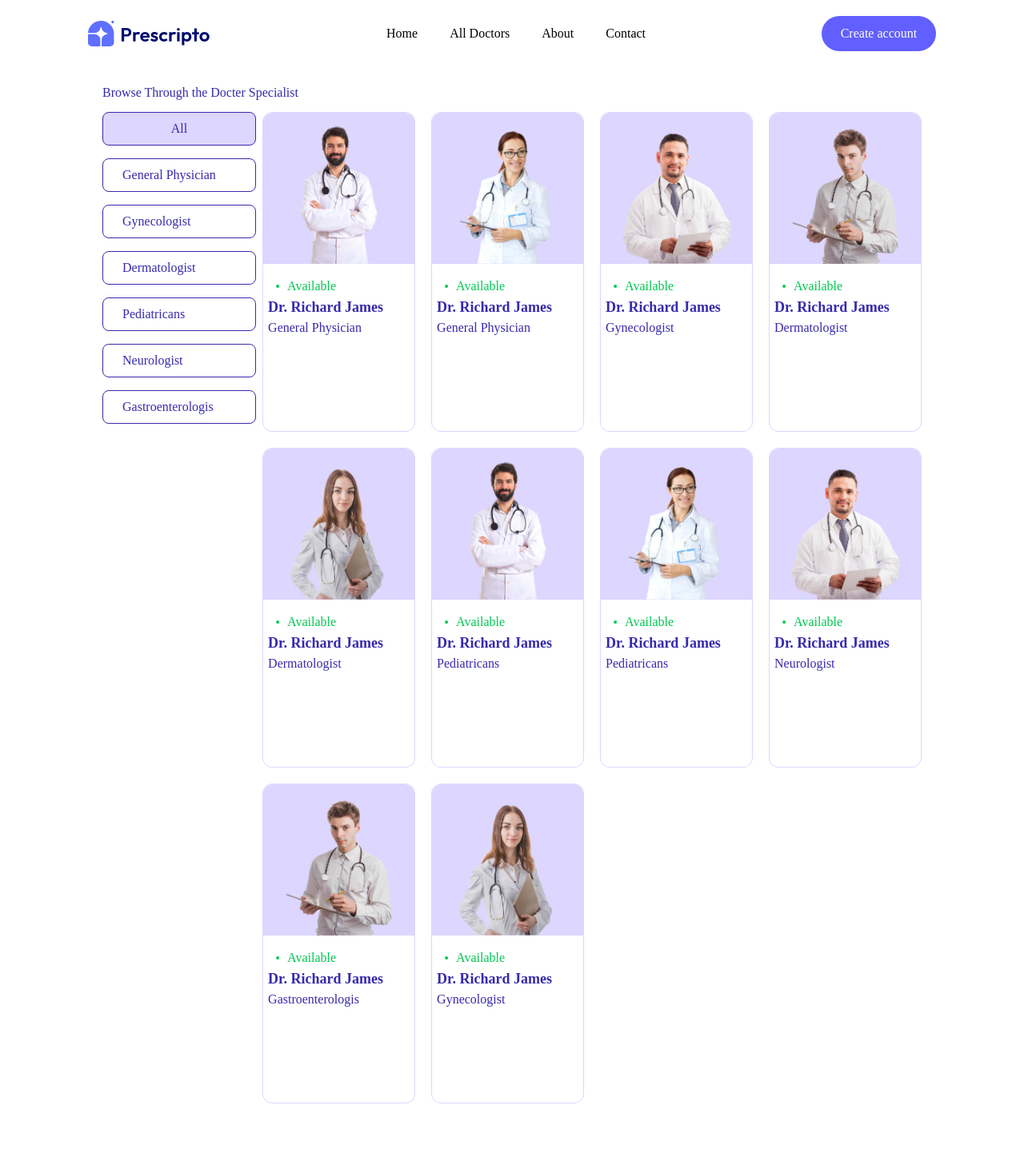
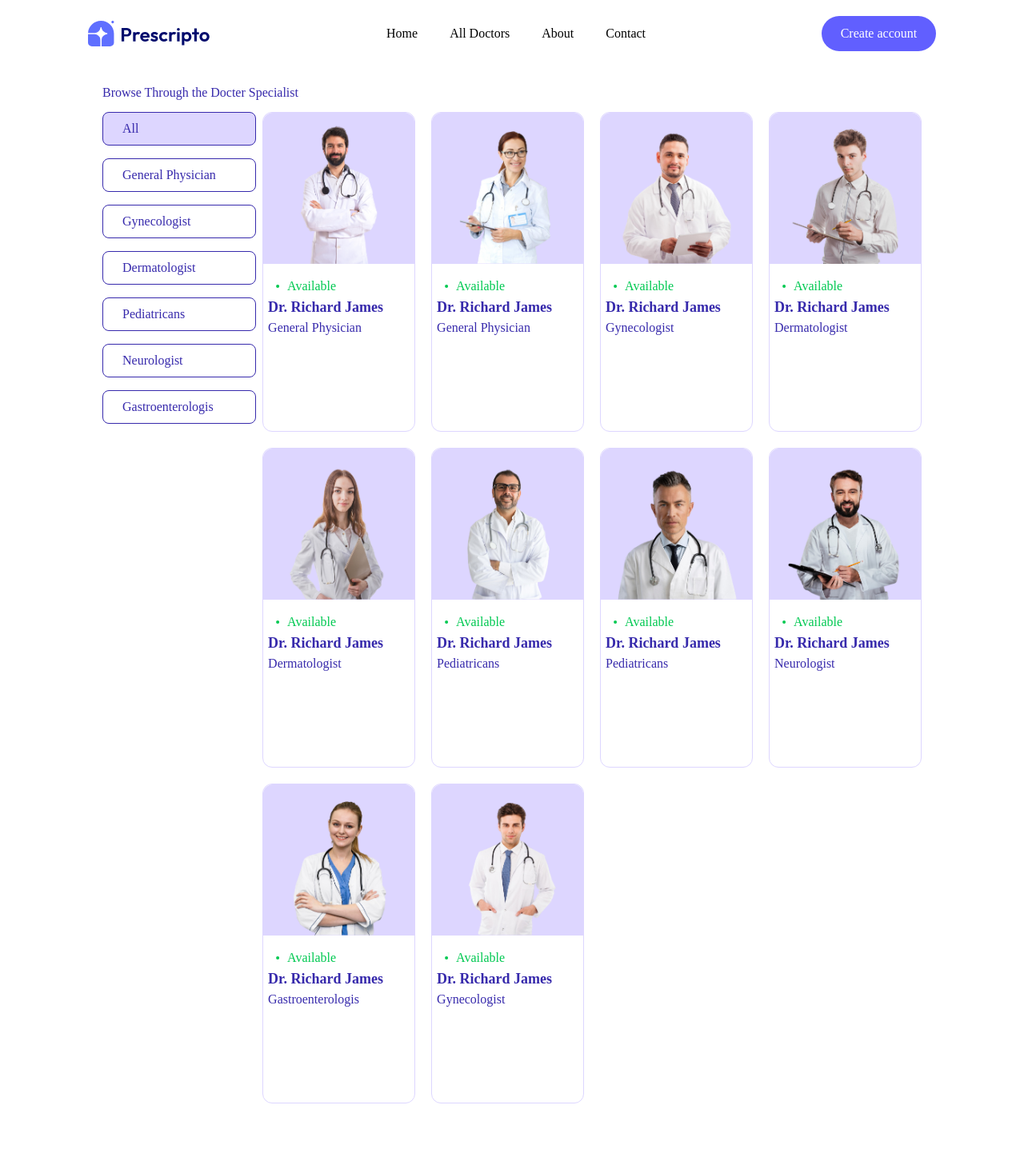
Before and after one commit to abhishekrathour27/Doctor-Appointment, a React (Vite) app: page /docter in a window 1280 px wide. Shown: the top 1442 px of the page at 80% size. Built offline with nearby package versions, Linux system fonts and the light colour scheme; a web font is replaced by a local one.

Commit message:
fix speciality component and doctor section

```diff
--- a/src/App.jsx
+++ b/src/App.jsx
@@ -16,6 +16,7 @@ function App() {
         <Route path='/' element={<Home/>} />
         <Route path='/about' element={<About/>} />
         <Route path='/docter' element={<Doctors/>} />
+        <Route path='/docter/:id' element={<Doctors/>} />
         <Route path='/contact' element={<Contact/>} />
         <Route path='/appointment' element={<Appointment/>} />
 
--- a/src/components/Speciality.jsx
+++ b/src/components/Speciality.jsx
@@ -13,7 +13,7 @@ export default function Speciality() {
             </div>
             <div className='flex gap-10'>
                 {specialties.map((spec) => (
-                    <div onClick={()=> navigate('/docter ')} className='flex flex-col items-center gap-3 hover:scale-110 transition-all duration-200'>
+                    <div onClick={() => navigate(`/docter/${spec.name}`)} className='flex flex-col items-center gap-3 hover:scale-110 transition-all duration-200'>
                         <img src={spec.image} alt={spec.name} className='w-20' />
                         <p>{spec.name}</p>
                     </div>
--- a/src/components/data/doctorCategory.js
+++ b/src/components/data/doctorCategory.js
@@ -1,4 +1,5 @@
 export const category = [
+  "All",
     'General Physician',
   'Gynecologist',
   'Dermatologist',
--- a/src/components/data/doctorData.js
+++ b/src/components/data/doctorData.js
@@ -39,34 +39,34 @@ export const doctorsData = [
       name: "Dr. Richard James",
       specialty: "Pediatricans",
       status: "Available",
-      image: "/doc1.png",
+      image: "/doc6.png",
     },
     {
       id: 7,
       name: "Dr. Richard James",
       specialty: "Pediatricans",
       status: "Available",
-      image: "/doc2.png",
+      image: "/doc7.png",
     },
     {
       id: 8,
       name: "Dr. Richard James",
       specialty: "Neurologist",
       status: "Available",
-      image: "/doc3.png",
+      image: "/doc8.png",
     },
     {
       id: 9,
       name: "Dr. Richard James",
       specialty: "Gastroenterologis",
       status: "Available",
-      image: "/doc4.png",
+      image: "/doc9.png",
     },
     {
       id: 10,
       name: "Dr. Richard James",
       specialty: "Gynecologist",
       status: "Available",
-      image: "/doc5.png",
+      image: "/doc10.png",
     },
   ];
--- a/src/pages/Doctors.jsx
+++ b/src/pages/Doctors.jsx
@@ -2,32 +2,30 @@ import React, { useState } from 'react'
 import DocterComp from '../components/DocterComp'
 import { doctorsData } from '../components/data/doctorData'
 import { category } from '../components/data/doctorCategory'
+import { useParams } from 'react-router'
 
 
 export default function Doctors() {
 
-  const [doctor, setDoctor] = useState('')
-  const [all , setAll] = useState(true);
+  const params = useParams()
+  const speciality = params.id || "All";
+  const [doctor, setDoctor] = useState(speciality)
 
-  const filteredDoctors = doctor ? doctorsData.filter((doc) => doc.specialty === doctor) : doctorsData
-
+  const filteredDoctors = doctor !== "All" ? doctorsData.filter((doc) => doc.specialty === doctor) : doctorsData
 
   return (
     <div className='space-y-3 w-[80vw]'>
       <p>Browse Through the Docter Specialist</p>
-      {console.log(doctorsData)}
       <div>
         <div className='flex gap-10'>
           <div className='grid grid-cols-1 gap-4 h-fit'>
-            <button
-            onClick={()=> setAll(true)}
-            className={`${all ? 'bg-violet-200' : 'bg-white'} border w-[15vw] h-fit py-2 px-6 cursor-pointer hover:scale-105 transition-all duration-200 rounded-lg`}>All</button>
             {category.map((c) => (
-              <div onClick={() => setDoctor(c)}
+              <div key={c} onClick={() => {
+                setDoctor(c)
+              }}
                 className={`${doctor === c ? 'bg-violet-200' : 'bg-white'} border w-[15vw] h-fit py-2 px-6 cursor-pointer hover:scale-105 transition-all duration-200 rounded-lg`}>{c}</div>
             ))}
           </div>
-
           <DocterComp doctorsData={filteredDoctors} lastIndex={doctorsData.length} />
         </div>
       </div>
```
Also changed, not shown: src/components/DocterSec.jsx (line endings or trailing spaces). Lines whose indentation alone changed are shown as unchanged.
